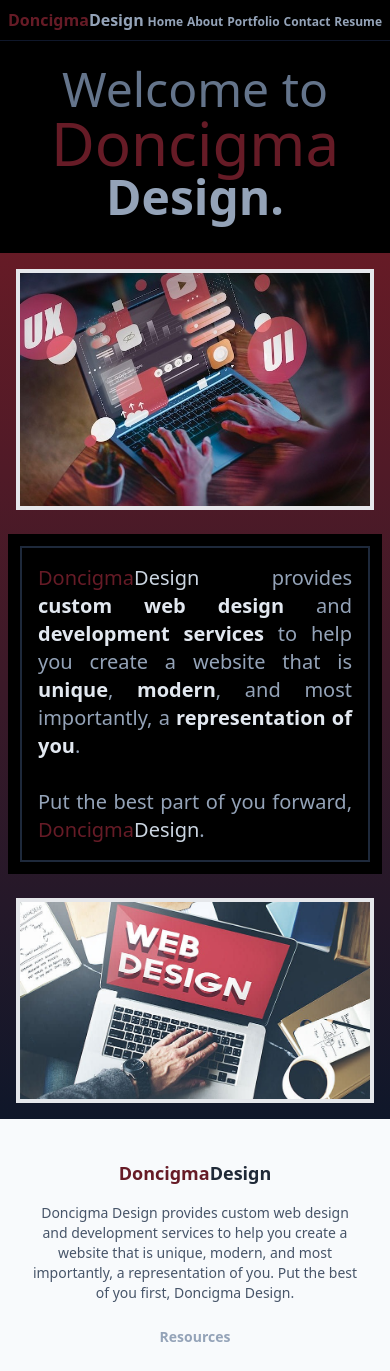
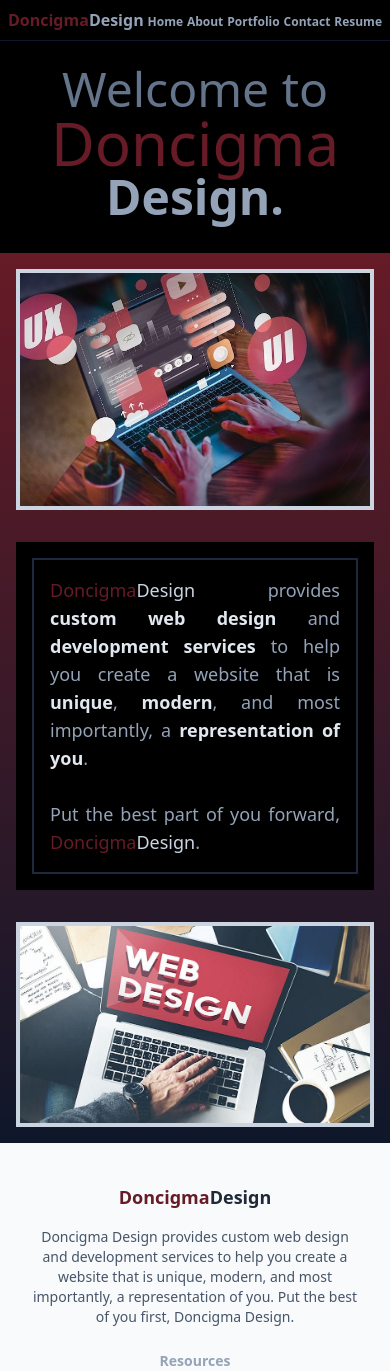
Before and after one commit to doncigma/doncigma-design, a Nuxt app: page / in a window 390 px wide. Shown: the top 1371 px of the page. Built offline with nearby package versions, Linux system fonts and the light colour scheme.

Commit message:
Home changes, spacing extends

```diff
--- a/pages/index.vue
+++ b/pages/index.vue
@@ -6,18 +6,17 @@
     </div>
 
     <!-- Whole middle -->
-    <div class="flex flex-col md:flex-row justify-between
-        bg-gradient-to-t from-slate-900 to-mexicanred-500"
-    >
+    <div class="flex justify-center bg-gradient-to-t from-slate-900 to-mexicanred-500">
+        <div class="flex flex-col md:w-1/2">
             <!-- Left image -->
-        <div class="bg-blue-500 border-4 m-4">
-            <NuxtImg src="/home/home-left.jpg"/>
+            <div class="overflow-hidden m-4 border-4 border-slate-300">
+                <NuxtImg src="/home/home-left.jpg" class="w-full"/>
             </div>
 
             <!-- Company desc -->
-        <div class=" bg-black m-2 p-3 text-left md:w-2/5">
-            <p class="bg-black text-xl text-slate-400 text-justify
-                p-4 border-2 border-slate-800"
+            <div class=" bg-black m-4 p-4">
+                <p class="bg-black w-full text-lg md:text-xl text-slate-400
+                    text-justify p-4 border-2 border-slate-800"
                 >
                     <span class="text-mexicanred-500">Doncigma</span>
                     <span class="text-slate-300">Design</span>
@@ -39,8 +38,9 @@
             </div>
 
             <!-- Right image -->
-        <div class="bg-blue-500 border-4 m-4">
-            <NuxtImg src="/home/home-right.jpg"/>
+            <div class="overflow-hidden m-4 border-4 border-slate-300">
+                <NuxtImg src="/home/home-right.jpg" class="w-full"/>
+            </div>
         </div>
     </div>
 
--- a/tailwind.config.js
+++ b/tailwind.config.js
@@ -22,6 +22,13 @@ content: [],
             '112': '28rem',
             '128': '32rem',
             '144': '36rem',
+            '160': '40rem',
+            '176': '44rem',
+            '192': '48rem',
+            '206': '52rem',
+            'massive': '64rem',
+            'holyshit': '74rem',
+            'itappearstobeabigone': '82rem',
             'fuckinmassive': '96rem'
          }
       },
```
Lines whose indentation alone changed are shown as unchanged.
